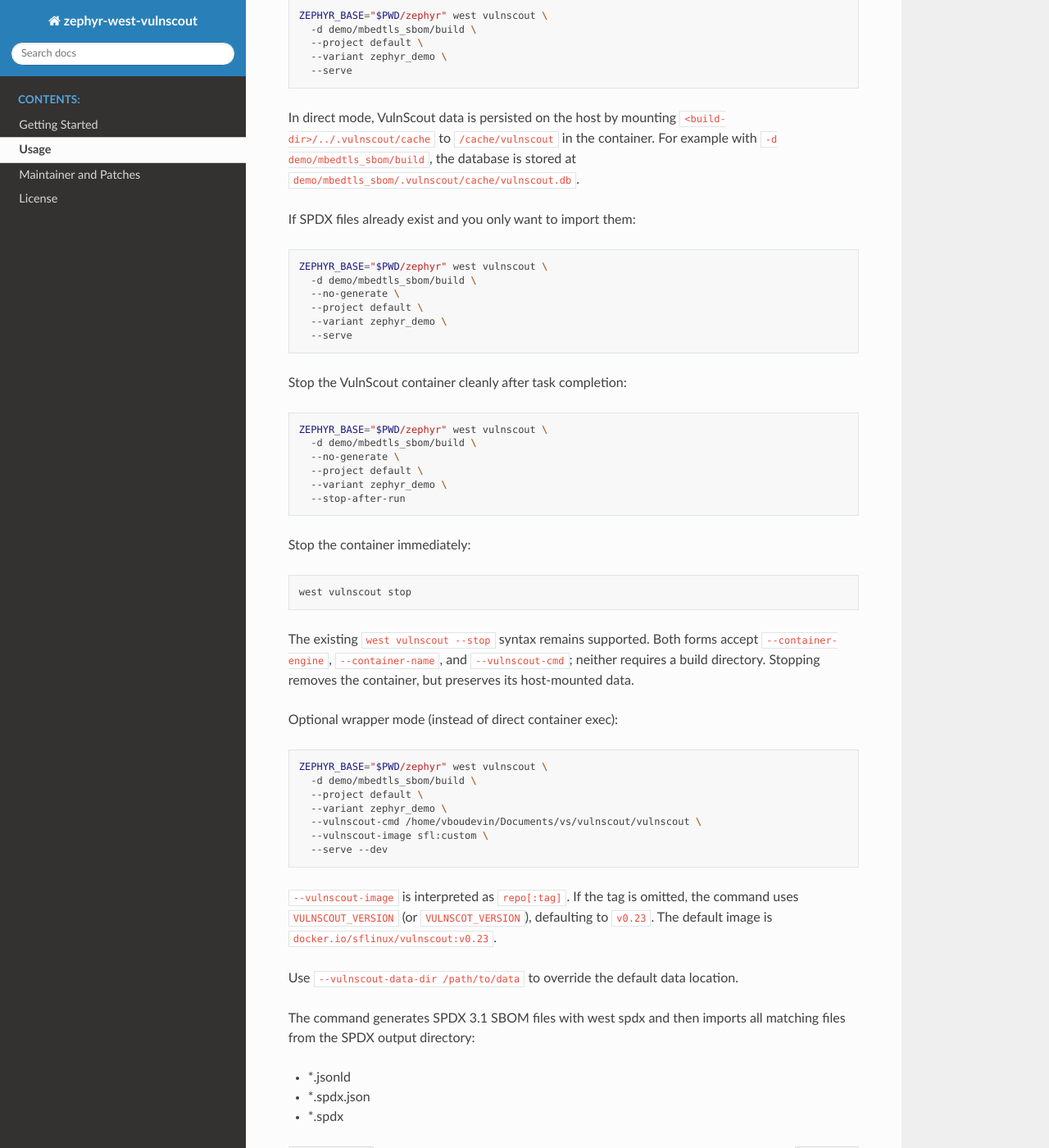
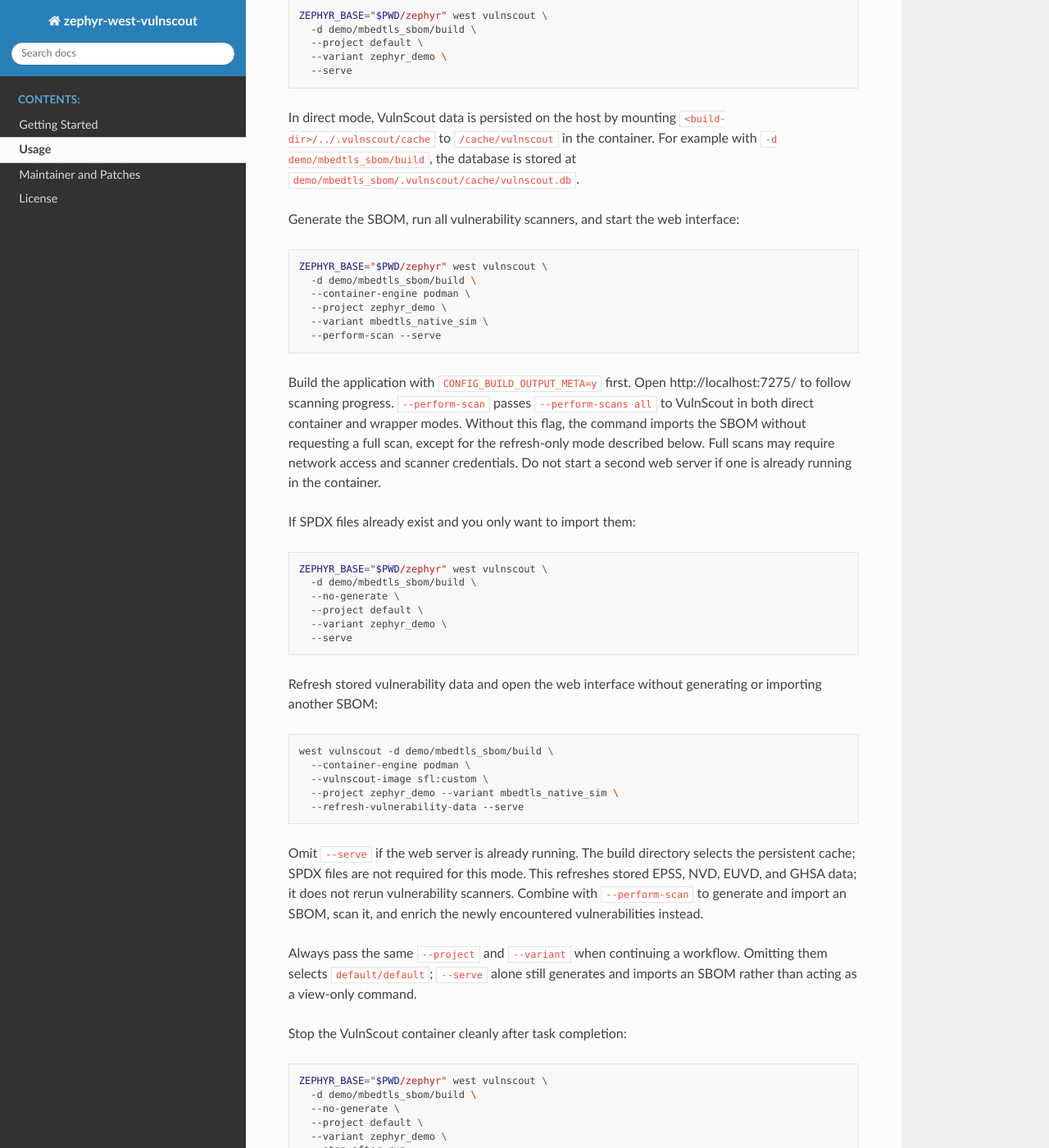
Before and after one commit to savoirfairelinux/zephyr-west-vulnscout, a Sphinx documentation site: the page built from doc/usage.md, in a window 1280 px wide and 1400 px high, scrolled down 210 px. Shown: the whole window at 82% size. Built offline with Sphinx 7.4.7 and the Read the Docs theme 3.1.0, drawn with Linux system fonts in a browser that asks for light colours.

Commit message:
Add vulnerability scanning and data refresh
Expose full vulnerability scans after import and refresh-only
updates of existing stored data. Preserve import-only defaults and
avoid generating or staging SBOMs for refresh-only operations.

Cover container and wrapper workflows, serving, and combined scan
options. Document scanner prerequisites and cache selection.

Signed-off-by: ValentinBoudevinSFL <valentin.boudevin@savoirfairelinux.com>

````diff
--- a/doc/usage.md
+++ b/doc/usage.md
@@ -15,6 +15,25 @@ In direct mode, VulnScout data is persisted on the host by mounting
 example with `-d demo/mbedtls_sbom/build`, the database is stored at
 `demo/mbedtls_sbom/.vulnscout/cache/vulnscout.db`.
 
+Generate the SBOM, run all vulnerability scanners, and start the web interface:
+
+```sh
+ZEPHYR_BASE="$PWD/zephyr" west vulnscout \
+  -d demo/mbedtls_sbom/build \
+  --container-engine podman \
+  --project zephyr_demo \
+  --variant mbedtls_native_sim \
+  --perform-scan --serve
+```
+
+Build the application with `CONFIG_BUILD_OUTPUT_META=y` first. Open
+http://localhost:7275/ to follow scanning progress. `--perform-scan` passes
+`--perform-scans all` to VulnScout in both direct container and wrapper modes.
+Without this flag, the command imports the SBOM without requesting a full
+scan, except for the refresh-only mode described below.
+Full scans may require network access and scanner credentials.
+Do not start a second web server if one is already running in the container.
+
 If SPDX files already exist and you only want to import them:
 
 ```sh
@@ -25,6 +44,27 @@ ZEPHYR_BASE="$PWD/zephyr" west vulnscout \
   --variant zephyr_demo \
   --serve
 ```
+
+Refresh stored vulnerability data and open the web interface without generating
+or importing another SBOM:
+
+```sh
+west vulnscout -d demo/mbedtls_sbom/build \
+  --container-engine podman \
+  --vulnscout-image sfl:custom \
+  --project zephyr_demo --variant mbedtls_native_sim \
+  --refresh-vulnerability-data --serve
+```
+
+Omit `--serve` if the web server is already running. The build directory
+selects the persistent cache; SPDX files are not required for this mode.
+This refreshes stored EPSS, NVD, EUVD, and GHSA data; it does not rerun
+vulnerability scanners. Combine with `--perform-scan` to generate and import
+an SBOM, scan it, and enrich the newly encountered vulnerabilities instead.
+
+Always pass the same `--project` and `--variant` when continuing a workflow.
+Omitting them selects `default/default`; `--serve` alone still generates and
+imports an SBOM rather than acting as a view-only command.
 
 Stop the VulnScout container cleanly after task completion:
 
````
Also changed, not shown: README.md (+41 -0 lines), 2 other files.
